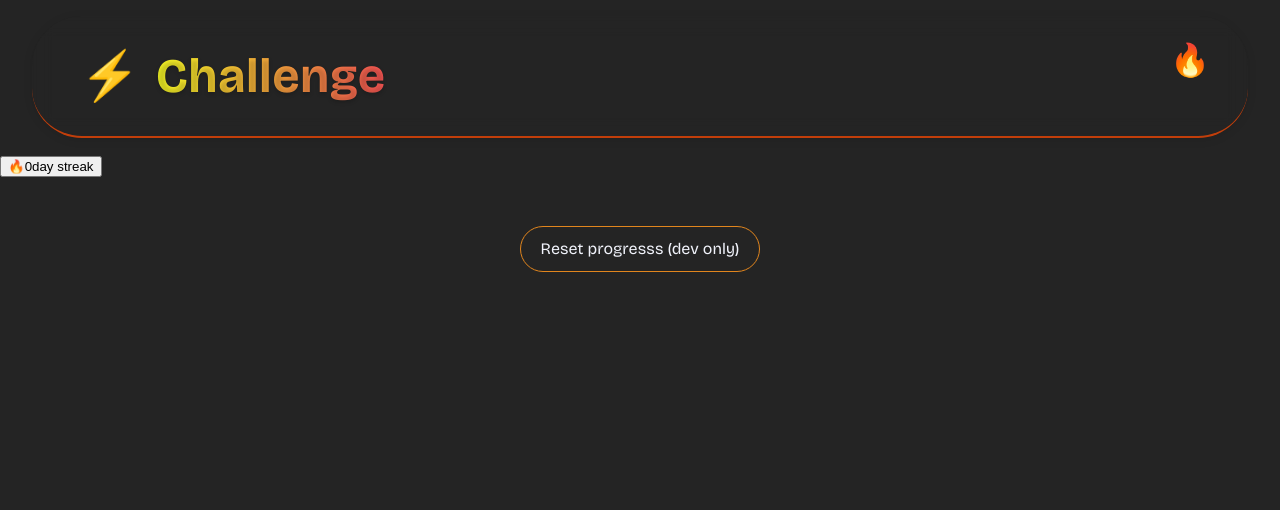
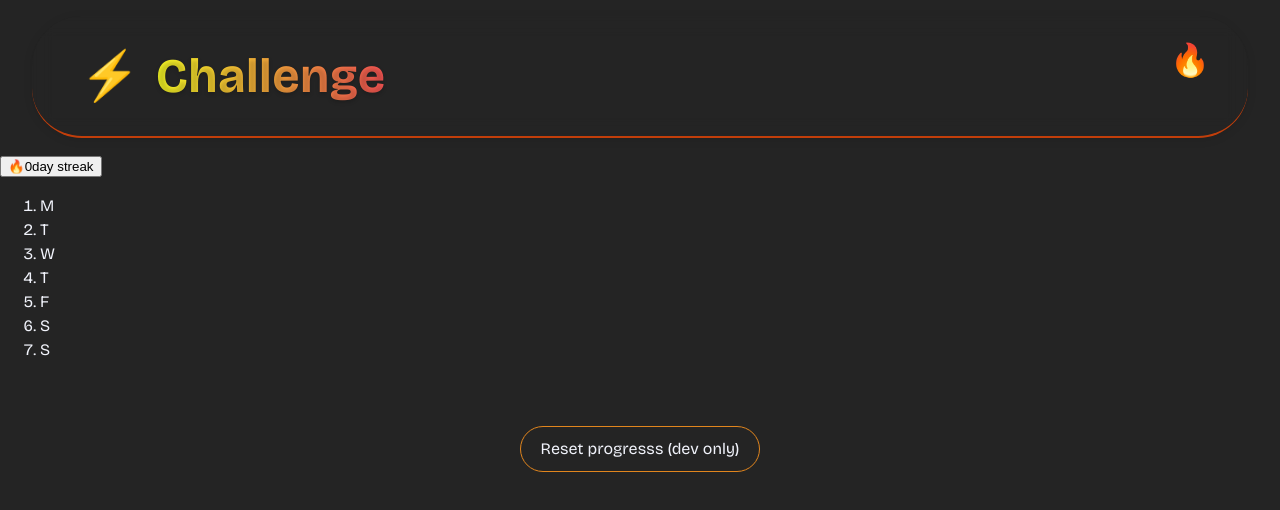
Before and after one commit to robertoandino/challenge-me, a React (Vite) app: page / in a window 1280 px wide. Shown: the top 510 px of the page. Built offline with nearby package versions, Linux system fonts and the light colour scheme.

Commit message:
Updating StreakWeek component

```diff
--- a/src/components/StreakWeek/StreakWeek.tsx
+++ b/src/components/StreakWeek/StreakWeek.tsx
@@ -59,6 +59,26 @@ function StreakWeek({ streak, completed, completedDates, showReaction, onReact }
                 )}
             </div>
 
+            <div className="sw-right">
+                <ol className="sw-week">
+                    {days.map((d) => (
+                        <li
+                            key={d.name}
+                            className={`sw-day${d.done ? " done" : ""}${d.isToday ? " today" : ""}${d.future ? " future" : ""}`}
+                            aria-label={`${d.name}${d.isToday ? " (today)" : ""}: ${d.done ? "done" : "not done"}`}
+                        >
+                            <span className="sw-dot" aria-hidden="true">
+                                {d.done && (
+                                    <svg width="12" height="12" viewBox="0 0 12 12" fill="none">
+                                        <path d="M2.5 6.5L5 9l4.5-5.5" stroke="currentColor" strokeWidth="1.8" strokeLinecap="round" strokeLinejoin="round" />
+                                    </svg>
+                                )}
+                            </span>
+                            <span className="sw-letter" aria-hidden="true">{d.letter}</span>
+                        </li>
+                    ))}
+                </ol>
+            </div>
         </section>
     )
 }
```
